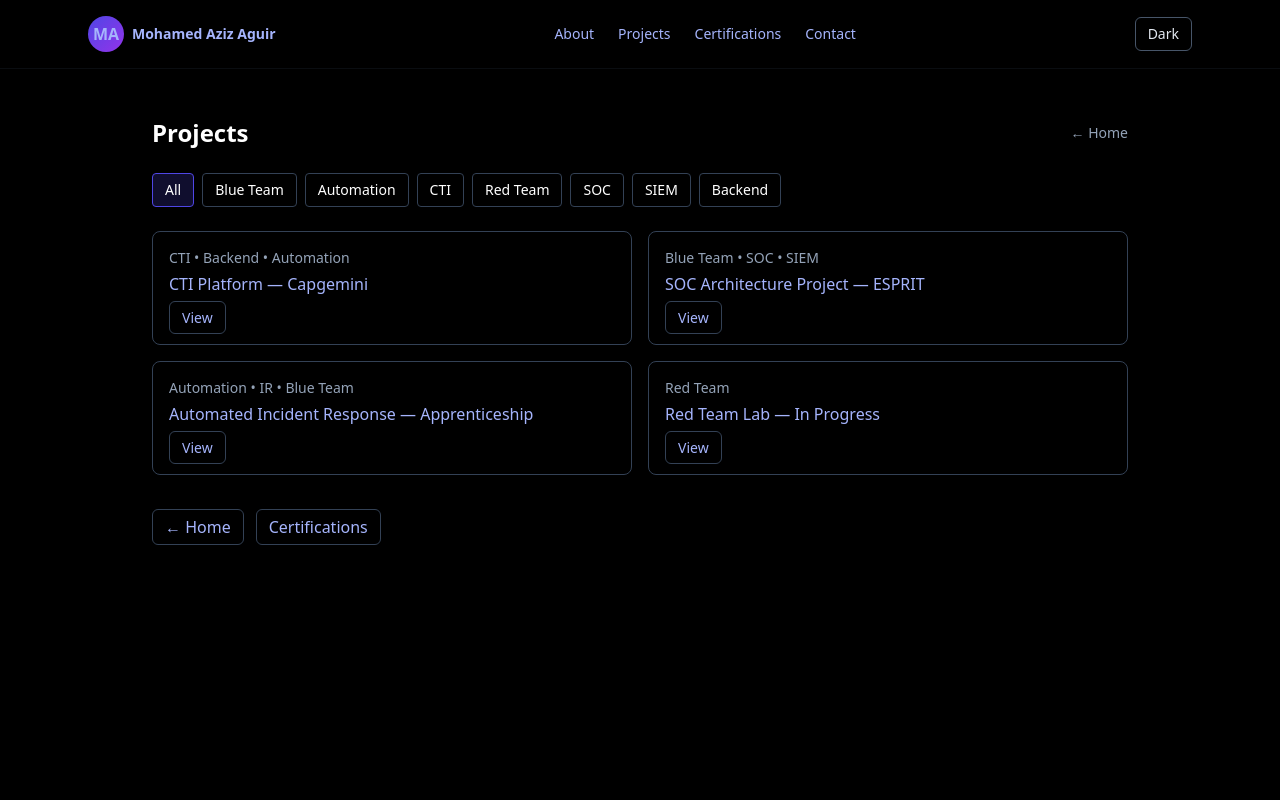
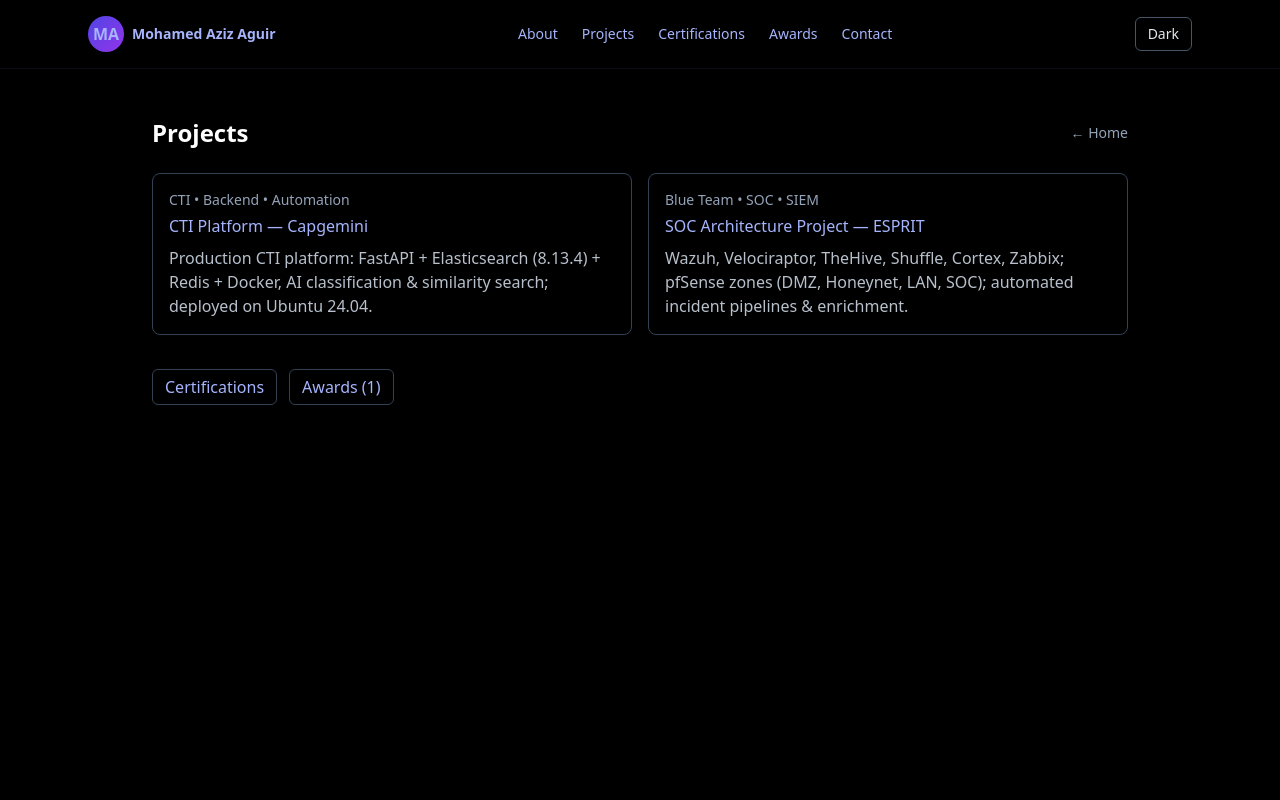
Before and after one commit to Mohamed-Aziz-Aguir/Portfolio, a Next.js app: page /projects in a window 1280 px wide. Shown: the top 800 px of the page. Built offline with nearby package versions, Linux system fonts and the light colour scheme.

Commit message:
change design

```diff
--- a/src/components/Navbar.js
+++ b/src/components/Navbar.js
@@ -13,6 +13,7 @@ export default function Navbar(){
           <Link href="/#about" className="hover:text-white">About</Link>
           <Link href="/projects" className="hover:text-white">Projects</Link>
           <Link href="/certifications" className="hover:text-white">Certifications</Link>
+          <Link href="/awards" className="hover:text-white">Awards</Link>
           <Link href="/#contact" className="hover:text-white">Contact</Link>
         </nav>
         <div className="flex items-center gap-3">
--- /dev/null
+++ b/src/pages/awards.js
@@ -0,0 +1,32 @@
+import Head from 'next/head'
+import Link from 'next/link'
+
+export default function Awards(){
+  return (
+    <div className="min-h-screen bg-black text-white">
+      <Head>
+        <title>Awards — Mohamed Aziz Aguir</title>
+        <meta name="description" content="Awards earned by Mohamed Aziz Aguir." />
+      </Head>
+      <main className="max-w-6xl mx-auto px-6 py-12">
+        <div className="flex items-center justify-between">
+          <h1 className="text-2xl font-semibold">Awards (1)</h1>
+          <div className="space-x-3 text-sm">
+            <Link href="/" className="text-slate-400 hover:text-white">Home</Link>
+            <Link href="/projects" className="text-slate-400 hover:text-white">Projects</Link>
+          </div>
+        </div>
+
+        <div className="mt-6 grid gap-4">
+          <div className="p-5 rounded-xl border border-slate-700 hover:border-indigo-600 transition-colors">
+            <div className="text-lg font-semibold">Bal des Projets — Winner</div>
+            <div className="text-slate-400">ESPRIT · SOC Architecture project (2nd year)</div>
+            <p className="mt-2 text-slate-300/90">
+              Recognition for excellence on the SOC Architecture project at ESPRIT. (Media and certificate images coming soon — you can send them anytime and I will add them here.)
+            </p>
+          </div>
+        </div>
+      </main>
+    </div>
+  )
+}
--- a/src/pages/index.js
+++ b/src/pages/index.js
@@ -43,14 +43,7 @@ export default function Home() {
               <div className="text-xs text-slate-400">Cybersecurity Engineer</div>
             </div>
           </div>
-          <nav className="hidden md:flex items-center gap-6 text-sm text-slate-300">
-            <a href="#about" className="hover:text-white">About</a>
-            <a href="#work" className="hover:text-white">Work</a>
-            <a href="#projects" className="hover:text-white">Projects</a>
-            <a href="#contact" className="hover:text-white">Contact</a>
-            <a className="btn-outline" href="/Mohamed_Az_Aguir_CV_English.pdf" download>Download CV</a>
-            <button onClick={toggle} className="ml-4 px-3 py-1 rounded-md bg-slate-800/50">{theme==='dark'?'Dark':'Light'}</button>
-          </nav>
+
         </div>
       </header>
 
@@ -68,7 +61,7 @@ export default function Home() {
                   <div className="mt-4 flex gap-3">
                     <a href="https://www.linkedin.com/in/mohamedazizaguir" target="_blank" rel="noopener noreferrer" className="inline-flex items-center gap-2 px-4 py-2 rounded-md bg-indigo-600 hover:bg-indigo-500 text-white text-sm">LinkedIn</a>
                     <a href="mailto:mohamedaziz.aguir@outlook.com" className="inline-flex items-center gap-2 px-4 py-2 rounded-md border border-slate-600 text-slate-200 text-sm">Email</a>
-                    <Link href="/projects"  className="inline-flex items-center gap-2 px-4 py-2 rounded-md bg-emerald-600 hover:bg-emerald-500 text-white text-sm">View Projects</Link>
+                    <Link href="/projects"  className="inline-flex items-center gap-2 px-4 py-2 rounded-md bg-emerald-600 hover:bg-emerald-500 text-white text-sm">View Projects</Link><Link href='/awards' className='inline-flex items-center px-3 py-1.5 rounded-md border border-slate-600 ml-2 hover:bg-slate-700/40 text-slate-200 text-sm'>Awards (1)</Link>
                   </div>
                 </div>
               </div>
@@ -91,7 +84,7 @@ export default function Home() {
             <div id="work" className="grid md:grid-cols-2 gap-4">
               <article className="p-6 rounded-2xl bg-[#071429]/40 border border-slate-700/30 transform transition hover:-translate-y-2 hover:scale-105">
                 <h3 className="font-semibold text-lg"><Link href="/projects/cti-platform"><a>Capgemini — Cyber Threat Intelligence Platform (Jun 2025 – Sep 2025)</a></Link></h3>
-                <p className="mt-2 text-slate-300 text-sm">Designed and developed a production CTI platform focused on automotive and general cybersecurity. Built a modular FastAPI backend integrated with Elasticsearch (v8.13.4), Redis and Docker, implemented AI-powered classification and similarity search for automated CVE correlation, and deployed the system on Ubuntu 24.04 following Agile practices.</p>
+                <p className="mt-2 text-slate-300 text-sm">Designed and developed a production CTI platform focused on automotive and general cybersecurity. Built a modular FastAPI backend integrated with Elasticsearch (v8.13.4), Redis and Docker, implemented AI-powered classification and similarity search for automated 04 following Agile practices.</p>
               </article>
               <article className="p-6 rounded-2xl bg-[#071429]/40 border border-slate-700/30 transform transition hover:-translate-y-2 hover:scale-105">
                 <h3 className="font-semibold text-lg"><Link href="/projects/full-soc-deployment"><a>ESPRIT — SOC Architecture & Automation (Nov 2024 – Jun 2025)</a></Link></h3>
--- a/src/pages/projects/automated-incident-response.js
+++ /dev/null
@@ -1,26 +0,0 @@
-import Link from 'next/link'
-
-export default function AutomatedIR(){
-  return (
-    <div className='min-h-screen bg-black text-white'>
-      <div className='max-w-5xl mx-auto px-6 py-12'>
-        <Link href="\1"  className='text-indigo-300 hover:underline'>\3</Link>
-        <div className='flex items-center justify-between'><h1 className='mt-4 text-2xl font-semibold'>Automated Incident Response — Apprenticeship</h1><div className='flex gap-3 text-sm text-slate-400'><Link href='/' className='hover:text-white'>Home</Link><span>•</span><Link href='/projects' className='hover:text-white'>Projects</Link></div></div>
-        <p className='mt-3 text-slate-300/90'>Jan 2025 — Mar 2025 · 3 months</p>
-
-        <div className='mt-6 space-y-3 text-slate-200'>
-          <ul className='list-disc list-inside space-y-1'>
-            <li>Created <strong>Shuffle</strong> workflows to automatically respond to alerts from <strong>Wazuh</strong> and <strong>Velociraptor</strong>.</li>
-            <li>Integrated <strong>Cortex</strong> analyzers to enrich <strong>TheHive</strong> incident tickets.</li>
-            <li>Implemented IP auto‑blocking and critical event tagging for faster containment.</li>
-          </ul>
-        </div>
-
-        <div className='mt-6'>
-          <h2 className='text-lg font-semibold'>Skills</h2>
-          <p className='mt-1 text-slate-300/90'>Security Automation, Cyber Threat Intelligence</p>
-        </div>
-      </div>
-    </div>
-  )
-}
--- a/src/pages/projects/cti-platform.js
+++ b/src/pages/projects/cti-platform.js
@@ -1,27 +1,31 @@
 import Link from 'next/link'
+import Head from 'next/head'
 
 export default function CTI(){
   return (
     <div className='min-h-screen bg-black text-white'>
+      <Head>
+        <title>CTI Platform — Capgemini | Projects</title>
+        <meta name="description" content="Production CTI platform: FastAPI + Elasticsearch (8.13.4) + Redis + Docker, AI classification & similarity search; deployed on Ubuntu 24.04." />
+      </Head>
       <div className='max-w-5xl mx-auto px-6 py-12'>
-        <Link href="\1"  className='text-indigo-300 hover:underline'>\3</Link>
-        <div className='flex items-center justify-between'><h1 className='mt-4 text-2xl font-semibold'>CTI Platform — Capgemini</h1><div className='flex gap-3 text-sm text-slate-400'><Link href='/' className='hover:text-white'>Home</Link><span>•</span><Link href='/projects' className='hover:text-white'>Projects</Link></div></div>
-        <p className='mt-3 text-slate-300/90'>Internship · Jun 2025 — Sep 2025 · Tunis, Tunisia · Hybrid</p>
+        <div className='flex items-center justify-between'>
+          <h1 className='text-2xl font-semibold'>Cyber Threat Intelligence Platform — Capgemini</h1>
+          <div className='space-x-3 text-sm text-slate-400'>
+            <Link href='/' className='hover:text-white'>Home</Link>
+            <Link href='/projects' className='hover:text-white'>Projects</Link>
+          </div>
+        </div>
+
+        <p className='mt-3 text-slate-300/90'>Jun 2025 — Sep 2025 · Internship</p>
 
         <div className='mt-6 space-y-3 text-slate-200'>
-          <p>Designed and developed a Cyber Threat Intelligence (CTI) Platform for automotive and general cybersecurity threat analysis.</p>
+          <p>Designed and developed a production CTI platform focused on automotive and general cybersecurity.</p>
           <ul className='list-disc list-inside space-y-1'>
-            <li>Built a modular <strong>FastAPI</strong> backend integrating <strong>Elasticsearch (8.13.4)</strong>, <strong>Redis</strong>, and <strong>Docker</strong> for scalable data management.</li>
-            <li>Implemented AI-powered classification and similarity search using the <strong>Groq API</strong> to automate threat categorization.</li>
-            <li>Delivered key features: Automotive threat dashboard (real-time + 1‑year history), general threat feed (CVEs, exploits), interactive global threat map, automated scan scheduler (every 10 minutes), and data pruning for ~1TB storage.</li>
-            <li>Deployment-ready on Ubuntu 24.04 with a containerized stack.</li>
+            <li>Built a modular <strong>FastAPI</strong> backend integrated with <strong>Elasticsearch (v8.13.4)</strong>, <strong>Redis</strong>, and <strong>Docker</strong>.</li>
+            <li>Implemented AI-powered classification and similarity search for automated CVE correlation.</li>
+            <li>Deployed the system on <strong>Ubuntu 24.04</strong>, following Agile practices.</li>
           </ul>
-          <p className='text-sm text-slate-400'>Source code is private per policy. Public demo link can be added later if approved.</p>
-        </div>
-
-        <div className='mt-6'>
-          <h2 className='text-lg font-semibold'>Tech Stack</h2>
-          <p className='mt-1 text-slate-300/90'>Python, FastAPI, Elasticsearch, Redis, Docker, Groq API</p>
         </div>
       </div>
     </div>
--- a/src/pages/projects/full-soc-deployment.js
+++ b/src/pages/projects/full-soc-deployment.js
@@ -1,25 +1,31 @@
 import Link from 'next/link'
+import Head from 'next/head'
 
 export default function SOC(){
   return (
     <div className='min-h-screen bg-black text-white'>
+      <Head>
+        <title>SOC Architecture — ESPRIT | Projects</title>
+        <meta name="description" content="Wazuh, Velociraptor, TheHive, Shuffle, Cortex, Zabbix; pfSense zones; automated incident pipelines and enrichment." />
+      </Head>
       <div className='max-w-5xl mx-auto px-6 py-12'>
-        <Link href="\1"  className='text-indigo-300 hover:underline'>\3</Link>
-        <div className='flex items-center justify-between'><h1 className='mt-4 text-2xl font-semibold'>SOC Architecture Project — ESPRIT</h1><div className='flex gap-3 text-sm text-slate-400'><Link href='/' className='hover:text-white'>Home</Link><span>•</span><Link href='/projects' className='hover:text-white'>Projects</Link></div></div>
-        <p className='mt-3 text-slate-300/90'>Academic · Nov 2024 — Present · On‑site</p>
+        <div className='flex items-center justify-between'>
+          <h1 className='text-2xl font-semibold'>SOC Architecture & Automation — ESPRIT</h1>
+          <div className='space-x-3 text-sm text-slate-400'>
+            <Link href='/' className='hover:text-white'>Home</Link>
+            <Link href='/projects' className='hover:text-white'>Projects</Link>
+          </div>
+        </div>
+
+        <p className='mt-3 text-slate-300/90'>Nov 2024 — Jun 2025 · Academic</p>
 
         <div className='mt-6 space-y-3 text-slate-200'>
+          <p>Led the SOC Architecture project:</p>
           <ul className='list-disc list-inside space-y-1'>
-            <li>Designed and deployed a complete open‑source SOC using <strong>Wazuh</strong>, <strong>Velociraptor</strong>, <strong>TheHive</strong>, <strong>Shuffle</strong>, <strong>Cortex</strong>, and <strong>Zabbix</strong>.</li>
-            <li>Configured <strong>pfSense</strong> firewalls and segmentation to define SOC zones (DMZ, Honeynet, LAN, SOC).</li>
-            <li>Built incident handling pipelines with automated alert escalation and enrichment.</li>
-            <li>Containerized services with <strong>Docker</strong> for isolation and easier deployment.</li>
+            <li>Deployed <strong>Wazuh</strong>, <strong>Velociraptor</strong>, <strong>TheHive</strong>, <strong>Shuffle</strong>, <strong>Cortex</strong>, and <strong>Zabbix</strong>.</li>
+            <li>Configured <strong>pfSense</strong> zones (DMZ, Honeynet, LAN, SOC).</li>
+            <li>Built incident handling pipelines and automated alert enrichment & response using <strong>Shuffle</strong> + <strong>Cortex</strong> analyzers.</li>
           </ul>
-        </div>
-
-        <div className='mt-6'>
-          <h2 className='text-lg font-semibold'>Focus Areas</h2>
-          <p className='mt-1 text-slate-300/90'>SOC Architecture, SIEM Integration, Network Segmentation, Incident Response</p>
         </div>
       </div>
     </div>
--- a/src/pages/projects/index.js
+++ b/src/pages/projects/index.js
@@ -1,18 +1,6 @@
-import { useState } from 'react'
 import Link from 'next/link'
 
-const DATA = [
-  { slug:'/projects/cti-platform', title:'CTI Platform — Capgemini', tags:['CTI','Backend','Automation'] },
-  { slug:'/projects/full-soc-deployment', title:'SOC Architecture Project — ESPRIT', tags:['Blue Team','SOC','SIEM'] },
-  { slug:'/projects/automated-incident-response', title:'Automated Incident Response — Apprenticeship', tags:['Automation','IR','Blue Team'] },
-  { slug:'/projects/red-team-lab', title:'Red Team Lab — In Progress', tags:['Red Team'] },
-]
-
-const TAGS = ['All','Blue Team','Automation','CTI','Red Team','SOC','SIEM','Backend']
-
 export default function Projects(){
-  const [active, setActive] = useState('All')
-  const filtered = active==='All' ? DATA : DATA.filter(p => p.tags.includes(active))
   return (
     <div className='min-h-screen bg-black text-white'>
       <div className='max-w-5xl mx-auto px-6 py-12'>
@@ -21,27 +9,22 @@ export default function Projects(){
           <Link href='/' className='text-sm text-slate-400 hover:text-white'>← Home</Link>
         </div>
 
-        <div className='mt-6 flex flex-wrap gap-2'>
-          {TAGS.map(t => (
-            <button key={t} onClick={()=>setActive(t)} className={`px-3 py-1.5 rounded border ${active===t?'border-indigo-600 bg-indigo-600/20':'border-slate-700 hover:bg-slate-800/50'} text-sm`}>{t}</button>
-          ))}
-        </div>
-
         <ul className='mt-6 grid sm:grid-cols-2 gap-4'>
-          {filtered.map(p => (
-            <li key={p.slug} className='p-4 rounded-lg border border-slate-700 hover:border-indigo-600 transition-colors'>
-              <div className='text-sm text-slate-400'>{p.tags.join(' • ')}</div>
-              <Link href={p.slug} className='block mt-1 font-medium hover:underline'>{p.title}</Link>
-              <div className='mt-3 text-sm'>
-                <Link href={p.slug} className='px-3 py-1.5 rounded-md border border-slate-700 hover:bg-slate-800/50'>View</Link>
-              </div>
-            </li>
-          ))}
+          <li className='p-4 rounded-lg border border-slate-700 hover:border-indigo-600 transition-colors'>
+            <div className='text-sm text-slate-400'>CTI • Backend • Automation</div>
+            <Link href='/projects/cti-platform' className='block mt-1 font-medium hover:underline'>CTI Platform — Capgemini</Link>
+            <p className='mt-2 text-slate-300/90'>Production CTI platform: FastAPI + Elasticsearch (8.13.4) + Redis + Docker, AI classification & similarity search; deployed on Ubuntu 24.04.</p>
+          </li>
+          <li className='p-4 rounded-lg border border-slate-700 hover:border-indigo-600 transition-colors'>
+            <div className='text-sm text-slate-400'>Blue Team • SOC • SIEM</div>
+            <Link href='/projects/full-soc-deployment' className='block mt-1 font-medium hover:underline'>SOC Architecture Project — ESPRIT</Link>
+            <p className='mt-2 text-slate-300/90'>Wazuh, Velociraptor, TheHive, Shuffle, Cortex, Zabbix; pfSense zones (DMZ, Honeynet, LAN, SOC); automated incident pipelines & enrichment.</p>
+          </li>
         </ul>
 
         <div className='mt-10'>
-          <Link href='/' className='px-3 py-1.5 rounded-md border border-slate-700 hover:bg-slate-800/50'>← Home</Link>
-          <Link href='/certifications' className='ml-3 px-3 py-1.5 rounded-md border border-slate-700 hover:bg-slate-800/50'>Certifications</Link>
+          <Link href='/certifications' className='px-3 py-1.5 rounded-md border border-slate-700 hover:bg-slate-800/50'>Certifications</Link>
+          <Link href='/awards' className='ml-3 px-3 py-1.5 rounded-md border border-slate-700 hover:bg-slate-800/50'>Awards (1)</Link>
         </div>
       </div>
     </div>
--- a/src/pages/projects/red-team-lab.js
+++ /dev/null
@@ -1,30 +0,0 @@
-import Link from 'next/link'
-
-export default function RedTeamLab(){
-  return (
-    <div className='min-h-screen bg-black text-white'>
-      <div className='max-w-5xl mx-auto px-6 py-12'>
-        <Link href="\1"  className='text-indigo-300 hover:underline'>\3</Link>
-        <div className='flex items-center justify-between'><h1 className='mt-4 text-2xl font-semibold'>Red Team Lab — In Progress</h1><div className='flex gap-3 text-sm text-slate-400'><Link href='/' className='hover:text-white'>Home</Link><span>•</span><Link href='/projects' className='hover:text-white'>Projects</Link></div></div>
-        <p className='mt-3 text-slate-300/90'>A living lab outline for red-team exercises, documentation, and detection notes.</p>
-
-        <div className='mt-6 space-y-4'>
-          <h2 className='text-lg font-semibold'>Lab Outline</h2>
-          <ol className='list-decimal list-inside text-slate-200 space-y-2'>
-            <li><strong>Recon:</strong> Open-source intelligence, network scan, service enumeration (nmap, amass, dirb), and threat modeling.</li>
-            <li><strong>Initial Access:</strong> Exploit vectors, phishing simulations, web vulnerabilities (OWASP), and credential stuffing testing in a controlled lab.</li>
-            <li><strong>Privilege Escalation:</strong> Local exploits, misconfigurations, credential reuse, and lateral movement techniques.</li>
-            <li><strong>Post-Exploitation:</strong> Persistence, data exfiltration simulations, and cleanup strategies.</li>
-            <li><strong>Detection Notes:</strong> Logging, indicators of compromise (IOCs), hunting queries (Sigma/KQL), and mitigations.</li>
-            <li><strong>Lessons & Reports:</strong> Executive summary, technical appendix, IOCs, recommended remediations.</li>
-          </ol>
-        </div>
-
-        <div className='mt-6'>
-          <h2 className='text-lg font-semibold'>How to use</h2>
-          <p className='text-slate-300/90'>Use this page as a template to document your red-team exercises. Add playbooks, logs, and detection snippets as you complete labs.</p>
-        </div>
-      </div>
-    </div>
-  )
-}
```
